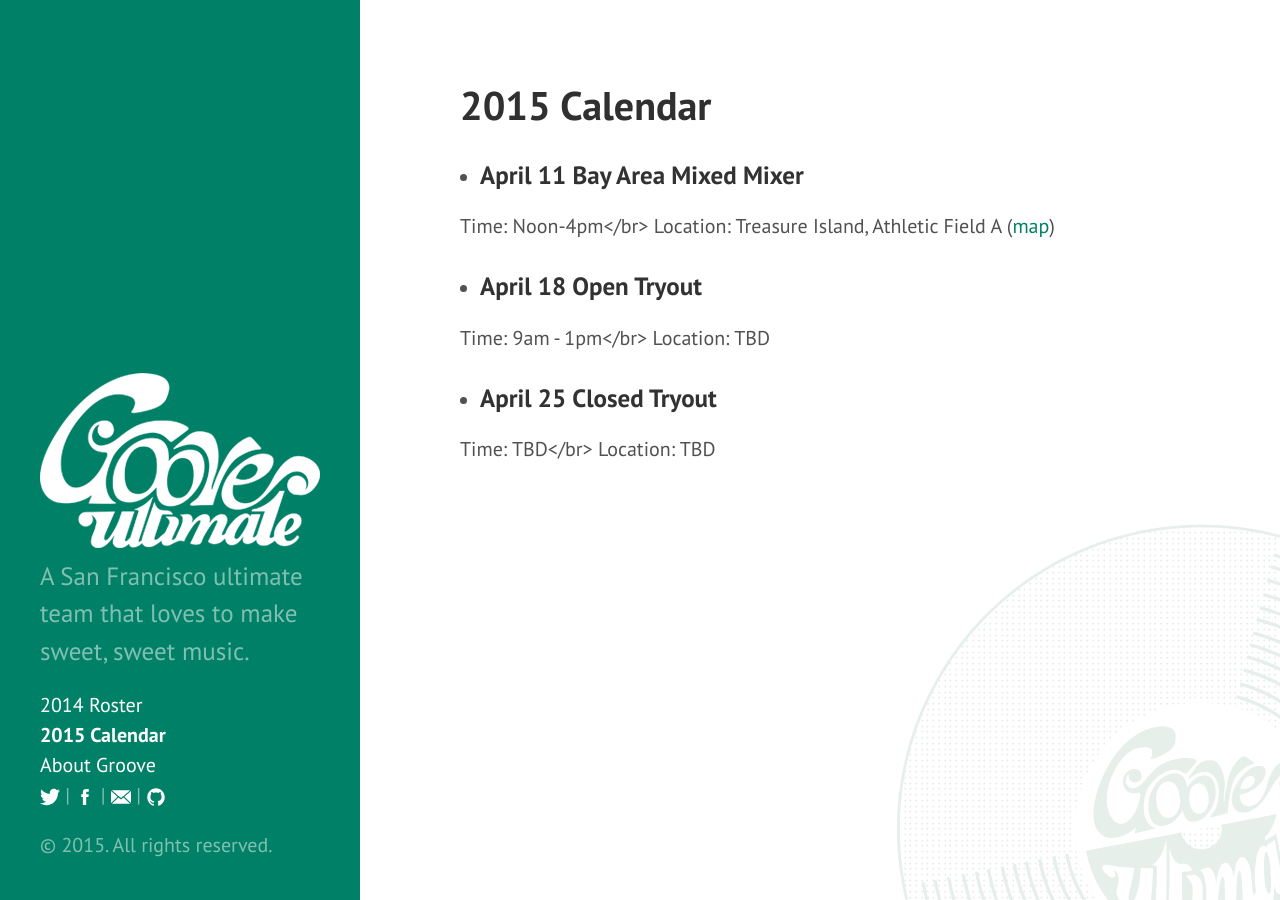
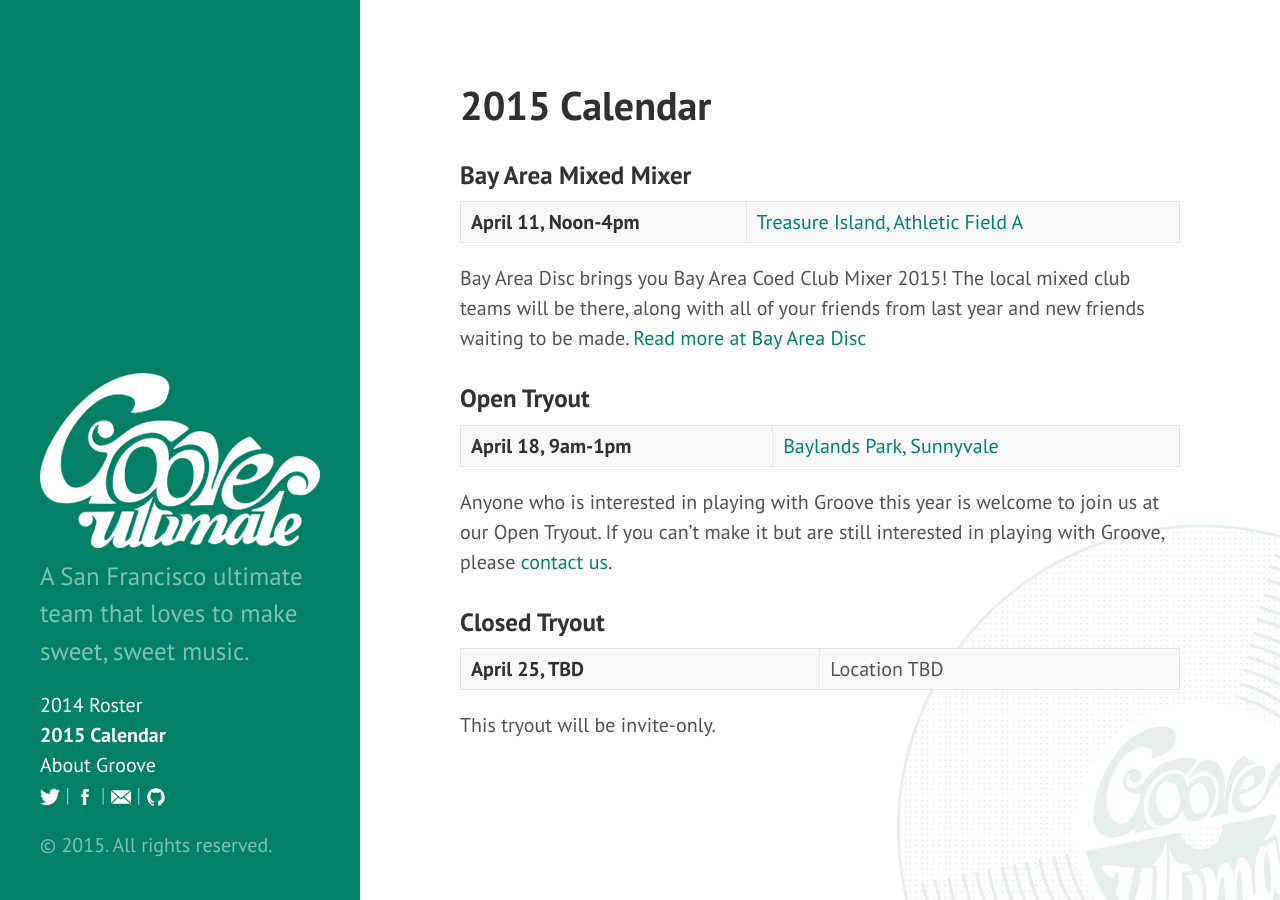
Before and after one commit to ultimatedelman/grooveultimate, a Jekyll site: the page built from 2015-calendar.md, in a window 1280 px wide. Built offline with Jekyll 4.4.1, drawn with Linux system fonts in a browser that asks for light colours; Markdown is read by kramdown in place of the engine named in the settings.

Commit message:
updated calendar and events structure. actually add post file

```diff
--- a/2015-calendar.md
+++ b/2015-calendar.md
@@ -5,11 +5,11 @@ title: 2015 Calendar
 bodyClass: calendar
 ---
 
-{% for event in site.data.events %}
-	{% if event.year == page.year %}
-* <h3><b>{{event.month}} {{event.dates}}</b> {{event.title}}</h3>
+{% assign events = site.data.events | where: "year", page.year |  reverse %}
+{% for event in events %}
+<h3> {{event.title}}</h3>
+
+ **{{event.month}} {{event.dates}}, {%if event.time %}{{event.time}}{% else %}TBD{% endif %}** | {%if event.location %}{%if event.address%}[{{event.location}}]({{event.address}}){% else %}{{event.location}}{% endif %}{% else %}Location TBD{% endif %}
+
 {%if event.description %}{{event.description}}{% endif %}
-Time: {%if event.time %}{{event.time}}{% else %}TBD{% endif %}</br>
-Location: {%if event.location %}{{event.location}} {%if event.address%} ([map]({{event.address}})) {% endif %}{% else %}TBD{% endif %}
-    {% endif %}
 {% endfor %}
--- a/_data/events.yml
+++ b/_data/events.yml
@@ -1,3 +1,20 @@
+# most recent events at the top for easy entry
+
+- title:      Closed Tryout
+  year:         2015
+  month:        April
+  dates:        25
+  description:  This tryout will be invite-only.
+
+- title:      Open Tryout
+  year:         2015
+  month:        April
+  dates:        18
+  time:         9am-1pm
+  location:   Baylands Park, Sunnyvale
+  address:  https://www.google.com/maps/place/Baylands+Park,+Sunnyvale,+CA+94089/
+  description:  Anyone who is interested in playing with Groove this year is welcome to join us at our Open Tryout. If you can't make it but are still interested in playing with Groove, please [contact us](mailto:groovecaptains@gmail.com).
+
 - title: 		  Bay Area Mixed Mixer
   year: 	      2015
   month: 	      April
@@ -5,17 +22,4 @@
   time:           Noon-4pm
   location:       Treasure Island, Athletic Field A
   address:        http://files.leagueathletics.com/Text/Documents/6490/26196.pdf
-
-
-- title: 		  Open Tryout
-  year: 	      2015
-  month: 	      April
-  dates: 	      18
-  time:         9am - 1pm
-  description:
-
-- title: 		  Closed Tryout
-  year: 	      2015
-  month: 	      April
-  dates: 	      25
-  description:
+  description:  Bay Area Disc brings you Bay Area Coed Club Mixer 2015! The local mixed club teams will be there, along with all of your friends from last year and new friends waiting to be made. [Read more at Bay Area Disc](http://bayareadisc.org/events/50728-bay-area-coed-club-mixer-2015)
```
Also changed, not shown: _posts/2015-04-10-2015-season-preview.md (added, +20 -0 lines).
